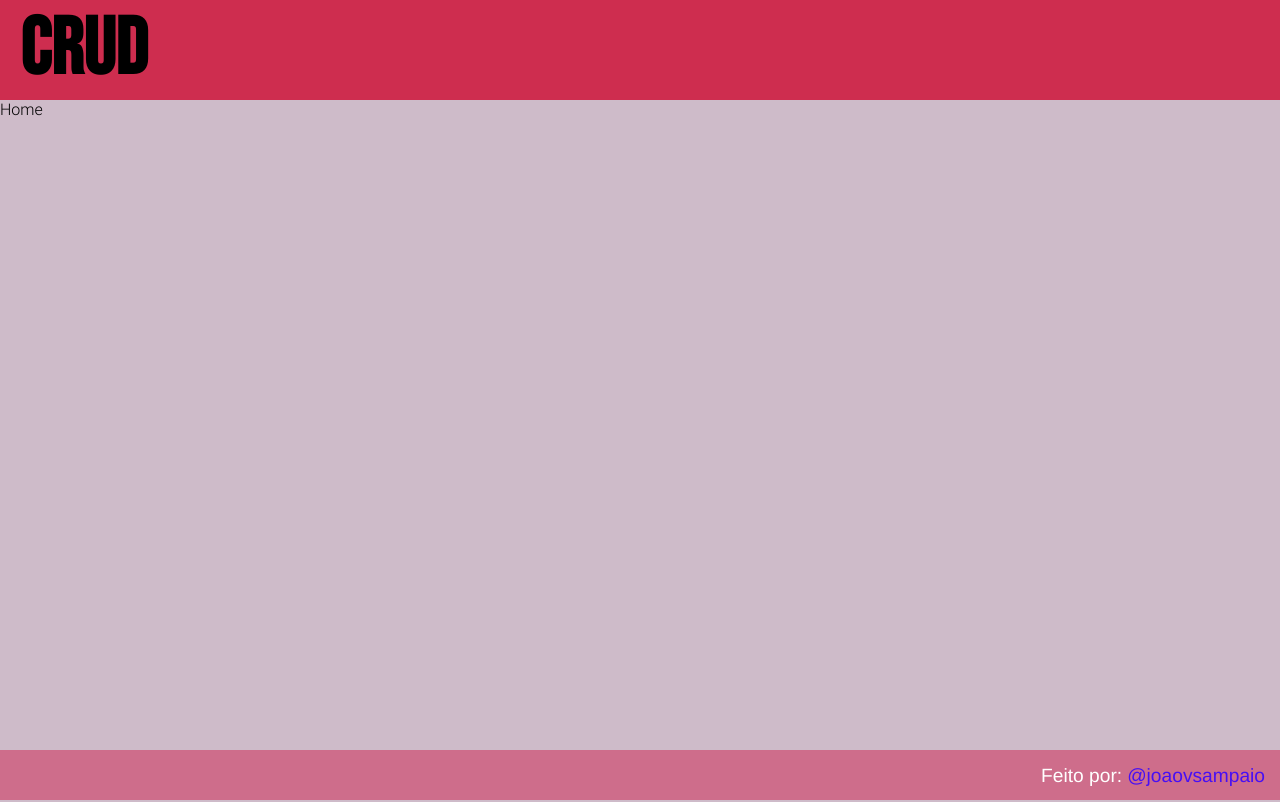
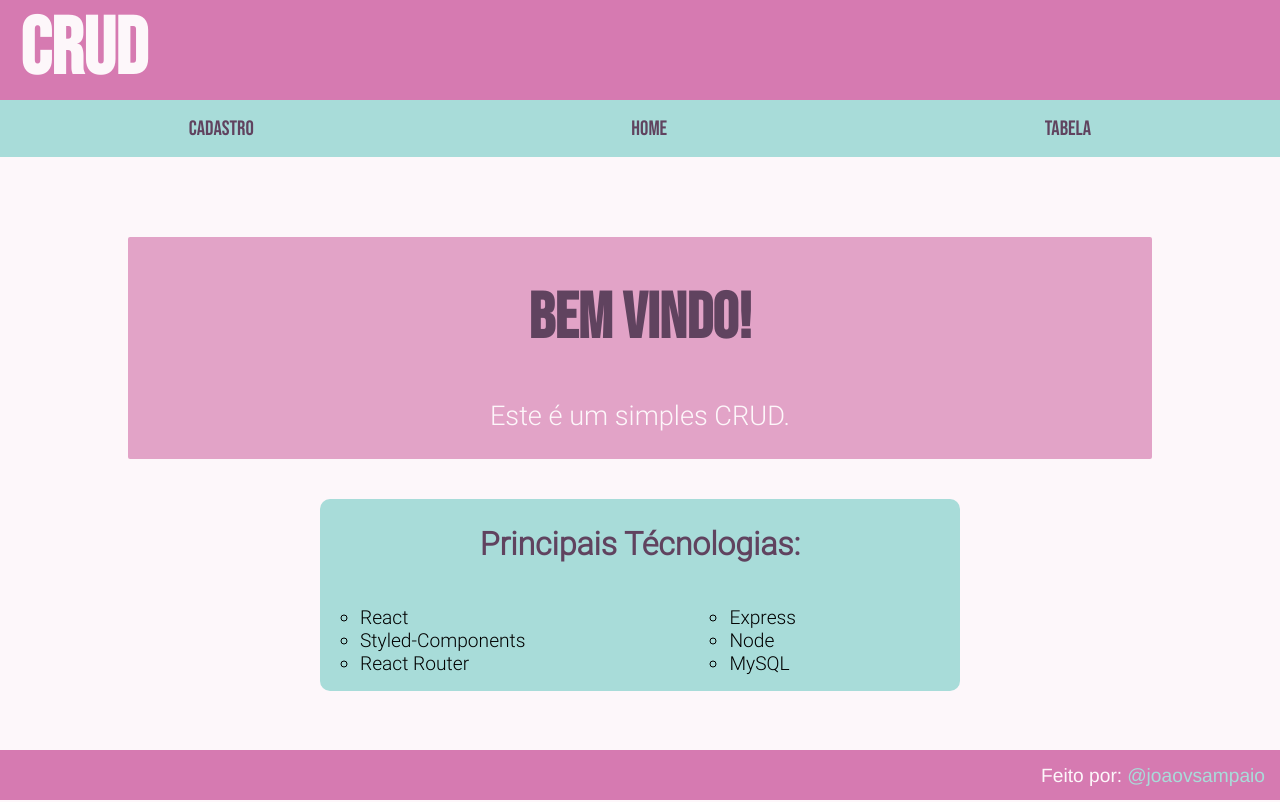
Before and after one commit to joaovsampaio/React-CRUD, a React (Vite) app in the folder client/: page / in a window 1280 px wide. Built offline with nearby package versions, Linux system fonts and the light colour scheme.

Commit message:
CSS Completo

```diff
--- a/client/src/App.jsx
+++ b/client/src/App.jsx
@@ -1,18 +1,20 @@
-import Footer from './components/Footer';
-import Header from './components/Header';
-import GlobalStyle from './utils/GlobalStyle';
-import MyRoutes from './utils/routes';
+import Footer from "./components/Footer";
+import Header from "./components/Header";
+import Home from "./components/Home";
+import Nav from "./components/Nav";
+import GlobalStyle from "./utils/GlobalStyle";
+import Main from "./components/Main";
 
 function App() {
-
   return (
     <>
       <GlobalStyle />
       <Header />
-      <MyRoutes />
+      <Nav />
+      <Main />
       <Footer />
     </>
-  )
+  );
 }
 
-export default App
+export default App;
--- a/client/src/components/Footer.jsx
+++ b/client/src/components/Footer.jsx
@@ -1,12 +1,10 @@
-import React from 'react';
-import styled from 'styled-components';
+import React from "react";
+import styled from "styled-components";
 
 const Container = styled.footer`
-    position: fixed;
-    bottom: 0;
-    background-color: var(--satin);
-    width: 100%;
+  background-color: var(--primary);
   height: 50px;
+  margin-top: auto;
 
   div {
     display: flex;
@@ -16,16 +14,16 @@ const Container = styled.footer`
 
     span {
       font-size: 1.2rem;
-            color: #fff;
+      color: var(--bg-color);
     }
 
     a {
       margin-left: 5px;
       text-decoration: none;
-            color: var(--ultramarine);
+      color: var(--other);
 
       &:hover {
-                color: var(--blue);
+        color: var(--secondary);
         text-decoration: underline;
       }
     }
@@ -36,14 +34,13 @@ function Footer() {
   return (
     <Container>
       <div>
-            <span>Feito por:
-                <a href='https://github.com/joaovsampaio'>
-                    @joaovsampaio
-                </a>
+        <span>
+          Feito por:
+          <a href="https://github.com/joaovsampaio">@joaovsampaio</a>
         </span>
       </div>
     </Container>
-  )
+  );
 }
 
 export default Footer;
--- a/client/src/components/Header.jsx
+++ b/client/src/components/Header.jsx
@@ -1,16 +1,21 @@
-import React from 'react';
-import styled from 'styled-components';
+import React from "react";
+import { Link } from "react-router-dom";
+import styled from "styled-components";
 
 const Container = styled.header`
-
   display: flex;
   align-items: center;
   height: 100px;
-    background-color: var(--raspberry);
+  background-color: var(--primary);
+
+  a {
+    text-decoration: none;
+  }
 
   h1 {
     margin: 0 20px;
     font-size: 5rem;
+    color: var(--bg-color);
     font-family: var(--fontBebas);
   }
 `;
@@ -18,9 +23,11 @@ const Container = styled.header`
 function Header() {
   return (
     <Container>
+      <Link to="/">
         <h1>CRUD</h1>
+      </Link>
     </Container>
-  )
+  );
 }
 
 export default Header;
--- a/client/src/components/Home.jsx
+++ b/client/src/components/Home.jsx
@@ -1,9 +1,88 @@
-import React from 'react';
+import React from "react";
+import styled from "styled-components";
+
+const Container = styled.main`
+  display: flex;
+  flex-direction: column;
+  align-items: center;
+`;
+
+const Welcome = styled.div`
+  margin-top: 80px;
+  width: 80%;
+  border-radius: 2px;
+  text-align: center;
+  background-color: var(--details);
+
+  h1 {
+    color: var(--secondary);
+    font-size: 4rem;
+    font-family: var(--fontBebas);
+  }
+
+  p {
+    font-size: 1.7rem;
+    color: var(--bg-color);
+  }
+`;
+
+const Wrapper = styled.div`
+  @media (min-width: 1024px) {
+    width: 50%;
+  }
+
+  @media (max-width: 768px) {
+    width: 95%;
+  }
+
+  margin: 40px 0 20px 0;
+  border-radius: 10px;
+  background-color: var(--other);
+
+  h2 {
+    text-align: center;
+    font-size: 2rem;
+    color: var(--secondary);
+  }
+
+  div {
+    display: grid;
+
+    ul {
+      grid-row: 1/2;
+
+      li {
+        font-size: 1.2rem;
+        list-style: circle;
+      }
+    }
+  }
+`;
 
 function Home() {
   return (
-    <div>Home</div>
-  )
+    <Container>
+      <Welcome>
+        <h1>Bem Vindo!</h1>
+        <p>Este é um simples CRUD.</p>
+      </Welcome>
+      <Wrapper>
+        <h2>Principais Técnologias:</h2>
+        <div>
+          <ul>
+            <li>React</li>
+            <li>Styled-Components</li>
+            <li>React Router</li>
+          </ul>
+          <ul>
+            <li>Express</li>
+            <li>Node</li>
+            <li>MySQL</li>
+          </ul>
+        </div>
+      </Wrapper>
+    </Container>
+  );
 }
 
 export default Home;
--- /dev/null
+++ b/client/src/components/Main.jsx
@@ -0,0 +1,17 @@
+import React from "react";
+import { Route, Routes } from "react-router-dom";
+import Home from "./Home";
+import Register from "./Register";
+import Table from "./Table";
+
+function Main() {
+  return (
+    <Routes>
+      <Route path="/" element={<Home />} />
+      <Route path="/register" element={<Register />} />
+      <Route path="/table" element={<Table />} />
+    </Routes>
+  );
+}
+
+export default Main;
--- /dev/null
+++ b/client/src/components/Nav.jsx
@@ -0,0 +1,45 @@
+import React from "react";
+import { Link } from "react-router-dom";
+import styled from "styled-components";
+
+const Container = styled.nav`
+  background-color: var(--other);
+
+  ul {
+    display: flex;
+    justify-content: space-around;
+    list-style: none;
+    padding-inline-start: 0;
+
+    a {
+      font-size: 1.3rem;
+      font-family: var(--fontBebas);
+      color: var(--secondary);
+      text-decoration: none;
+
+      &:hover {
+        color: var(--primary);
+      }
+    }
+  }
+`;
+
+function Nav() {
+  return (
+    <Container>
+      <ul>
+        <li>
+          <Link to="/register">Cadastro</Link>
+        </li>
+        <li>
+          <Link to="/">Home</Link>
+        </li>
+        <li>
+          <Link to="/table">Tabela</Link>
+        </li>
+      </ul>
+    </Container>
+  );
+}
+
+export default Nav;
--- a/client/src/components/Register.jsx
+++ b/client/src/components/Register.jsx
@@ -1,17 +1,15 @@
-import React from 'react';
-import { useState } from 'react';
-import styled from 'styled-components';
-import Axios from 'axios';
+import React from "react";
+import { useState } from "react";
+import styled from "styled-components";
+import Axios from "axios";
 
 const Container = styled.main`
-
   display: flex;
   flex-direction: column;
   align-items: center;
   margin-top: 50px;
 
   form {
-
     display: flex;
     flex-direction: column;
     align-items: center;
@@ -25,6 +23,7 @@ const Container = styled.main`
     }
 
     input {
+      background-color: #fff;
       height: 25px;
       width: 200px;
       font-size: 1.2em;
@@ -36,10 +35,10 @@ const Container = styled.main`
     }
 
     button {
-            color: #fff;
+      color: var(--bg-color);
       width: 90px;
       height: 40px;
-            border: 1px solid #fff;
+      border: none;
       font-size: 20px;
       font-family: var(--fontRoboto);
       cursor: pointer;
@@ -51,24 +50,23 @@ const Container = styled.main`
 
     button:first-child {
       margin-right: 20px;
-            background-color: var(--blue);
+      background-color: var(--secondary);
     }
 
-        button:last-child{
-            background-color: var(--raspberry);
+    button:last-child {
+      background-color: #fc2a2a;
     }
   }
 `;
 
 function Register() {
-
   const [product, setProduct] = useState("");
   const [price, setPrice] = useState("");
 
   const addProduct = () => {
     Axios.post("http://localhost:3001/create", {
       product: product,
-            price: price
+      price: price,
     }).then(() => {
       console.log("Sucesso");
     });
@@ -78,12 +76,11 @@ function Register() {
     <Container>
       <div>
         <form>
-
           <label>Produto:</label>
           <input
             type="text"
             onChange={(e) => {
-                setProduct(e.target.value)
+              setProduct(e.target.value);
             }}
           />
 
@@ -91,19 +88,20 @@ function Register() {
           <input
             type="number"
             onChange={(e) => {
-                setPrice(e.target.value)
+              setPrice(e.target.value);
             }}
           />
 
           <div>
-                <button type="submit" onClick={addProduct}>Salvar</button>
+            <button type="submit" onClick={addProduct}>
+              Salvar
+            </button>
             <button>Cancelar</button>
           </div>
-
         </form>
       </div>
     </Container>
-  )
+  );
 }
 
 export default Register;
--- a/client/src/components/Table.jsx
+++ b/client/src/components/Table.jsx
@@ -1,16 +1,14 @@
-import React from 'react';
-import styled from 'styled-components';
+import React from "react";
+import styled from "styled-components";
 
 const Container = styled.div`
-
   display: flex;
   flex-direction: column;
   align-items: center;
   margin-top: 40px;
 
   table {
-
-    width: 40%;
+    width: 45%;
     border-collapse: collapse;
 
     thead {
@@ -18,10 +16,9 @@ const Container = styled.div`
       font-family: var(--fontBebas);
 
       th {
-        border: 1px solid;
-        background-color: #fff;
+        border: 1px solid black;
+        background-color: var(--details);
       }
-
     }
 
     tbody {
@@ -34,7 +31,6 @@ const Container = styled.div`
         border: 1px solid;
       }
     }
-
   }
 `;
 
@@ -53,22 +49,22 @@ function Table() {
           <tr>
             <td>1</td>
             <td>Teste</td>
-            <td>000000</td>
+            <td>R$000000</td>
           </tr>
           <tr>
             <td>2</td>
             <td>Teste</td>
-            <td>000000</td>
+            <td>R$000000</td>
           </tr>
           <tr>
             <td>3</td>
             <td>Teste</td>
-            <td>000000</td>
+            <td>R$000000</td>
           </tr>
         </tbody>
       </table>
     </Container>
-  )
+  );
 }
 
 export default Table;
--- a/client/src/utils/GlobalStyle.js
+++ b/client/src/utils/GlobalStyle.js
@@ -1,26 +1,27 @@
-import { createGlobalStyle } from 'styled-components';
+import { createGlobalStyle } from "styled-components";
 
 const GlobalStyle = createGlobalStyle`
 
   :root {
-    --raspberry: #ce2d4f;
-    --satin: #ce6d8b;
-    --thistle: #cebbc9;
-    --blue: #4056f4;
-    --ultramarine: #470ff4;
+    --primary: #D67AB1;
+    --secondary: #60435F;
+    --details: #E2A3C7;
+    --other: #A8DCD9;
+    --bg-color: #FDF7FA;
 
     --fontRoboto: RobotoLight, Open-Sans, Helvetica, Sans-Serif;
     --fontBebas: BebasNeueRegular, Open-Sans, Helvetica, Sans-Serif;
   }
 
-  body {
+  body, #root {
     margin: 0;
     padding: 0;
     box-sizing: border-box;
-    width: 100vw;
     height: 100vh;
+    display:flex;
+    flex-direction:column;
 
-    background-color: var(--thistle);
+    background-color: var(--bg-color);
 
     @font-face {
     font-family: RobotoLight;
--- a/client/src/utils/Routes.jsx
+++ /dev/null
@@ -1,17 +0,0 @@
-import React from 'react';
-import { Route, Routes } from  'react-router-dom';
-import Home from '../components/Home';
-import Register from '../components/Register';
-import TableProducts from '../components/Table';
-
-function MyRoutes() {
-  return (
-    <Routes>
-      <Route path="/" element={<Home />} />
-      <Route path="/Register" element={<Register />} />
-      <Route path="/TableProducts" element={<TableProducts />} />
-    </Routes>
-  )
-}
-
-export default MyRoutes;
```
Also changed, not shown: client/src/main.jsx (+6 -6 lines), 1 other file (tests, documents, lock files or other folders). Lines whose indentation alone changed are shown as unchanged.
